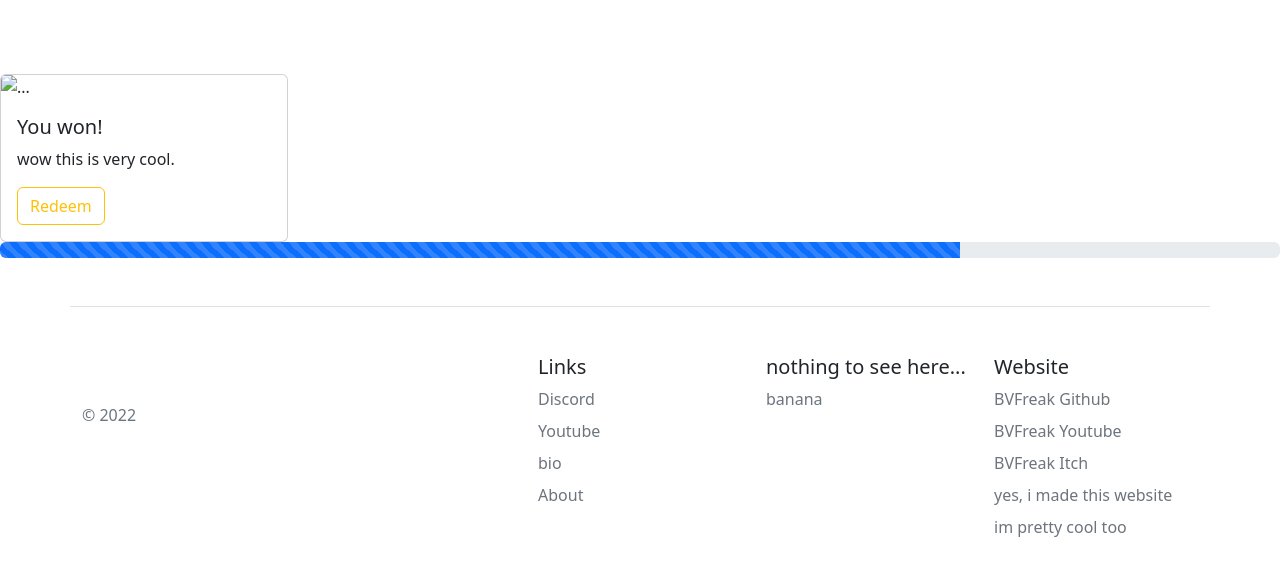
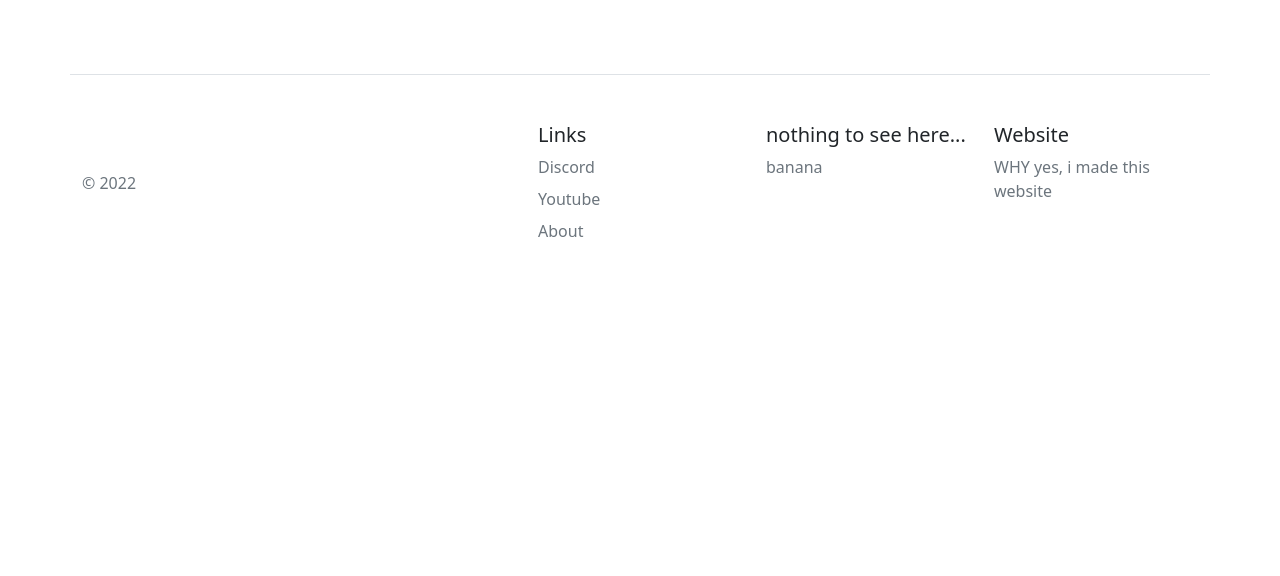
Before and after one commit to BVFreak/web, a plain HTML site: page index.html in a window 1280 px wide. Shown: the part 892-1468 px from the top of the page. After the commit the page ends 1255 px from the top, so only its background shows below. Drawn offline with nearby package versions, Linux system fonts and the light colour scheme.

Commit message:
Update index.html

```diff
--- a/index.html
+++ b/index.html
@@ -29,21 +29,10 @@
         <div class="col-lg-6 mx-auto">
           <p class="lead mb-4">stuff idk more stuff <b>oo im bold</b> dang im not <i>now im italic yay</i></p>
           <div class="d-grid gap-2 d-sm-flex justify-content-sm-center">
-            <button type="button" class="btn btn-danger btn-lg px-4 gap-3" href="https://www.youtube.com/c/RyPntGaming?view_as=subscriber?sub_confirmation=1" role="button">Subscribe!</button>
+            <button type="button" class="btn btn-danger btn-lg px-4 gap-3" href="https://www.youtube.com/watch?v=dQw4w9WgXcQ" role="button">im a button!</button>
             <iframe src="https://discord.com/widget?id=1027099792691699783&theme=dark" width="350" height="500" allowtransparency="true" frameborder="0" sandbox="allow-popups allow-popups-to-escape-sandbox allow-same-origin allow-scripts"></iframe>
           </div>
         </div>
-      </div>
-      <div class="card" style="width: 18rem;">
-        <img src="..." class="card-img-top" alt="...">
-        <div class="card-body">
-          <h5 class="card-title">You won!</h5>
-          <p class="card-text">wow this is very cool.</p>
-          <a href="https://www.youtube.com/watch?v=dQw4w9WgXcQ" class="btn btn-outline-warning">Redeem</a>
-        </div>
-      </div>
-      <div class="progress">
-        <div class="progress-bar progress-bar-striped progress-bar-animated" role="progressbar" aria-label="Animated striped example" aria-valuenow="75" aria-valuemin="0" aria-valuemax="100" style="width: 75%"></div>
       </div>
       <div class="container">
         <footer class="row row-cols-1 row-cols-sm-2 row-cols-md-5 py-5 my-5 border-top">
@@ -61,10 +50,9 @@
           <div class="col mb-3">
             <h5>Links</h5>
             <ul class="nav flex-column">
-              <li class="nav-item mb-2"><a href="https://discord.com/invite/EmZbRzf2ED" class="nav-link p-0 text-muted">Discord</a></li>
-              <li class="nav-item mb-2"><a href="https://www.youtube.com/c/RyPntGaming?view_as=subscriber?sub_confirmation=1" class="nav-link p-0 text-muted">Youtube</a></li>
-              <li class="nav-item mb-2"><a href="https://withkoji.com/@RyPnt_Gaming" class="nav-link p-0 text-muted">bio</a></li>
-              <li class="nav-item mb-2"><a href="https://www.youtube.com/c/RyPntGaming/about" class="nav-link p-0 text-muted">About</a></li>
+              <li class="nav-item mb-2"><a href="https://discord.gg/UwNmdkfPeY" class="nav-link p-0 text-muted">Discord</a></li>
+              <li class="nav-item mb-2"><a href="https://www.youtube.com/channel/UCtCVKyw8w9Dti3vhkKN8LTg" class="nav-link p-0 text-muted">Youtube</a></li>
+              <li class="nav-item mb-2"><a href="#" class="nav-link p-0 text-muted">About</a></li>
             </ul>
           </div>
 
@@ -78,11 +66,7 @@
           <div class="col mb-3">
             <h5>Website</h5>
             <ul class="nav flex-column">
-              <li class="nav-item mb-2"><a href="https://github.com/BVFreak" class="nav-link p-0 text-muted">BVFreak Github</a></li>
-              <li class="nav-item mb-2"><a href="https://www.youtube.com/channel/UCtCVKyw8w9Dti3vhkKN8LTg" class="nav-link p-0 text-muted">BVFreak Youtube</a></li>
-              <li class="nav-item mb-2"><a href="https://bvfreak.itch.io/" class="nav-link p-0 text-muted">BVFreak Itch</a></li>
-              <li class="nav-item mb-2"><a href="#" class="nav-link p-0 text-muted">yes, i made this website</a></li>
-              <li class="nav-item mb-2"><a href="#" class="nav-link p-0 text-muted">im pretty cool too</a></li>
+              <li class="nav-item mb-2"><a href="#" class="nav-link p-0 text-muted">WHY yes, i made this website</a></li>
             </ul>
           </div>
         </footer>
```
